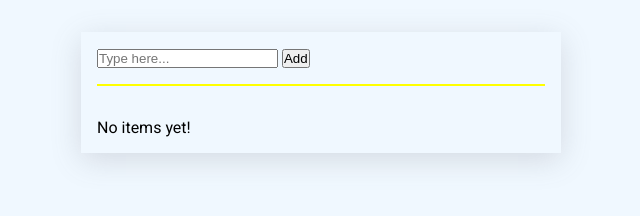
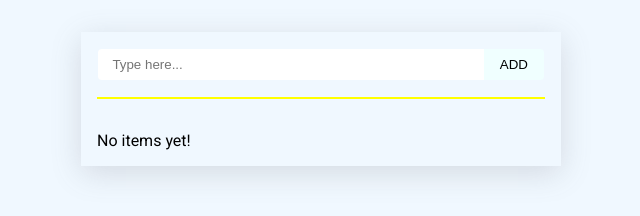
Before and after one commit to gsngdavid/dom-practical-exercises, a plain HTML site: page Todo App/index.html in a window 1280 px wide. Shown: the whole page, without its empty margins (319-959 px from the left). Drawn offline with Linux system fonts and the light colour scheme.

Commit message:
feat: Style header and delete icon

```diff
--- a/Todo App/main.js
+++ b/Todo App/main.js
@@ -27,7 +27,7 @@
         const html = `
             <input type="checkbox" name="" id="${i}">
             <label for="${i}">${todoList[i]}</label>
-            <svg class="icon" data-id="${i}" xmlns="http://www.w3.org/2000/svg" height="14" viewBox="0 0 448 512"><!--! Font Awesome Free 6.4.0 by @fontawesome - https://fontawesome.com License - https://fontawesome.com/license (Commercial License) Copyright 2023 Fonticons, Inc. --><path d="M135.2 17.7L128 32H32C14.3 32 0 46.3 0 64S14.3 96 32 96H416c17.7 0 32-14.3 32-32s-14.3-32-32-32H320l-7.2-14.3C307.4 6.8 296.3 0 284.2 0H163.8c-12.1 0-23.2 6.8-28.6 17.7zM416 128H32L53.2 467c1.6 25.3 22.6 45 47.9 45H346.9c25.3 0 46.3-19.7 47.9-45L416 128z"/></svg>
+            <svg class="icon" data-id="${i}" xmlns="http://www.w3.org/2000/svg" height="12" viewBox="0 0 448 512"><!--! Font Awesome Free 6.4.0 by @fontawesome - https://fontawesome.com License - https://fontawesome.com/license (Commercial License) Copyright 2023 Fonticons, Inc. --><path d="M135.2 17.7L128 32H32C14.3 32 0 46.3 0 64S14.3 96 32 96H416c17.7 0 32-14.3 32-32s-14.3-32-32-32H320l-7.2-14.3C307.4 6.8 296.3 0 284.2 0H163.8c-12.1 0-23.2 6.8-28.6 17.7zM416 128H32L53.2 467c1.6 25.3 22.6 45 47.9 45H346.9c25.3 0 46.3-19.7 47.9-45L416 128z"/></svg>
             `;
         li.innerHTML = html;
         fragment.appendChild(li);
--- a/Todo App/style.css
+++ b/Todo App/style.css
@@ -13,6 +13,16 @@
     background-color: aliceblue;
 }
 
+input:focus, button:focus {
+    outline: none;
+    border: none;
+}
+
+input, button {
+    outline: none;
+    border: none;
+}
+
 .container {
     width: 90%;
     max-width: 30rem;
@@ -24,6 +34,38 @@
 .header {
     padding-bottom: 1rem;
     border-bottom: 2px solid yellow;
+}
+
+.header form {
+    display: flex;
+    width: 100%;
+    border: 1px solid transparent;
+}
+
+.header form:hover {
+    box-shadow: rgba(0, 0, 0, 0.05) 0px 1px 2px 0px;
+    border-radius: 4px;
+}
+
+.header form:has(input:focus) {
+    border-color: orange;
+}
+
+.header input {
+    flex: 1;
+    padding: .5rem .9rem;
+    border-radius: 4px 0 0 4px;
+}
+
+.header button {
+    flex: 0;
+    padding: 0 1rem;
+    text-transform: uppercase;
+    background-color: azure;
+    border-radius: 0 4px 4px 0;
+}
+.header button:hover {
+    background-color: rgb(196, 250, 250);
 }
 
 ul {
@@ -45,3 +87,8 @@
 .icon {
     fill: red;
 }
+
+.icon:hover {
+    transform: scale(1.2);
+    transition: transform 300ms ease-in-out;
+}
```
